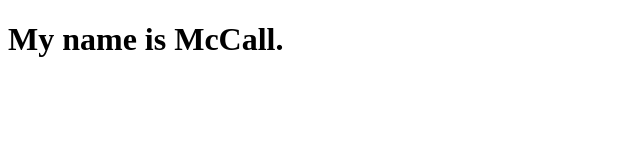
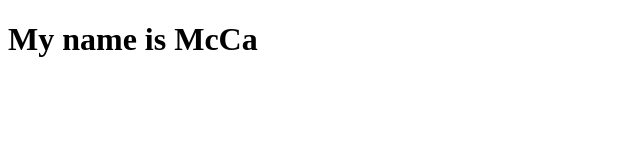
Before and after one commit to mccallofthewild/hacky, a plain HTML site: page codeworks/day-1/index.html in a window 1280 px wide. Shown: the full height of the page, 0-640 px from the left. Drawn offline with Linux system fonts and the light colour scheme.

Commit message:
git push

```diff
--- a/codeworks/day-1/index.html
+++ b/codeworks/day-1/index.html
@@ -7,7 +7,7 @@
 <body>
     <div class="main">
         <h1 class="head">
-            My name is McCall.
+            My name is McCa
         </h1>
     </div>
 </body>
```
